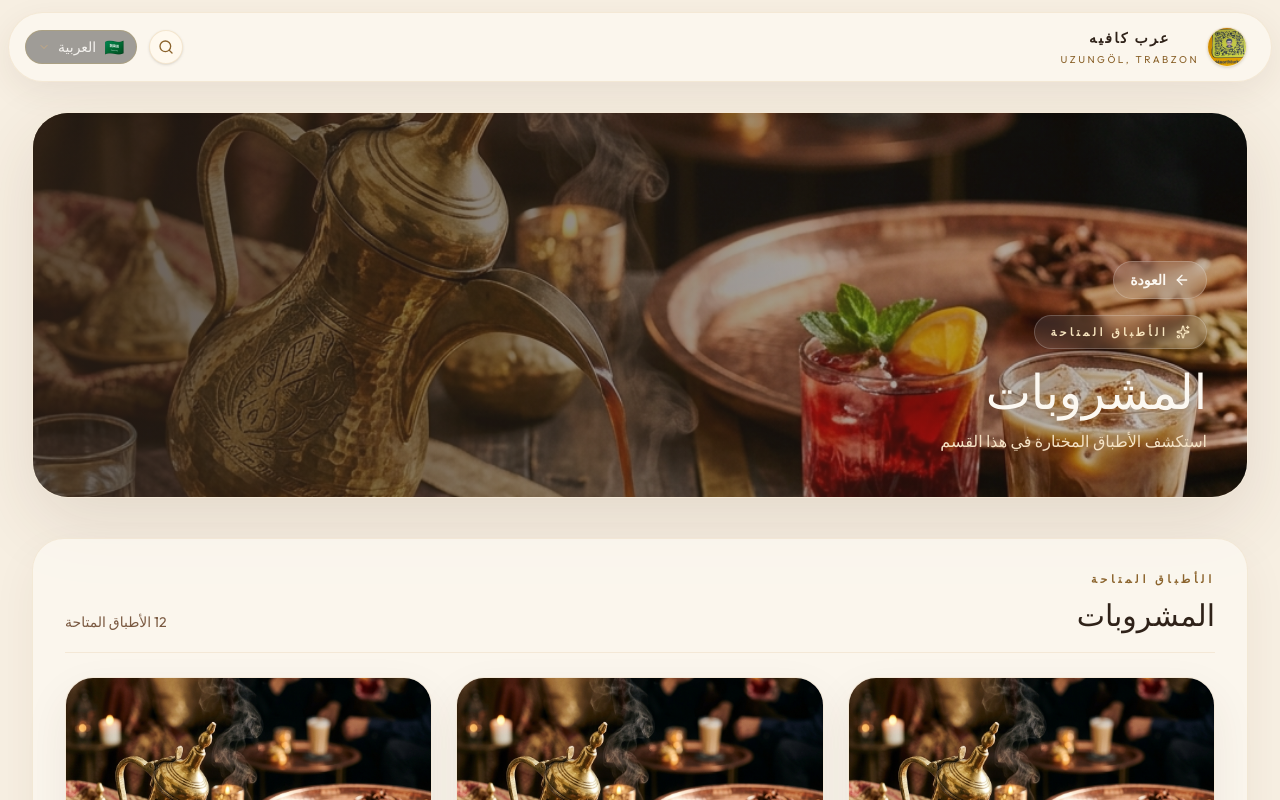
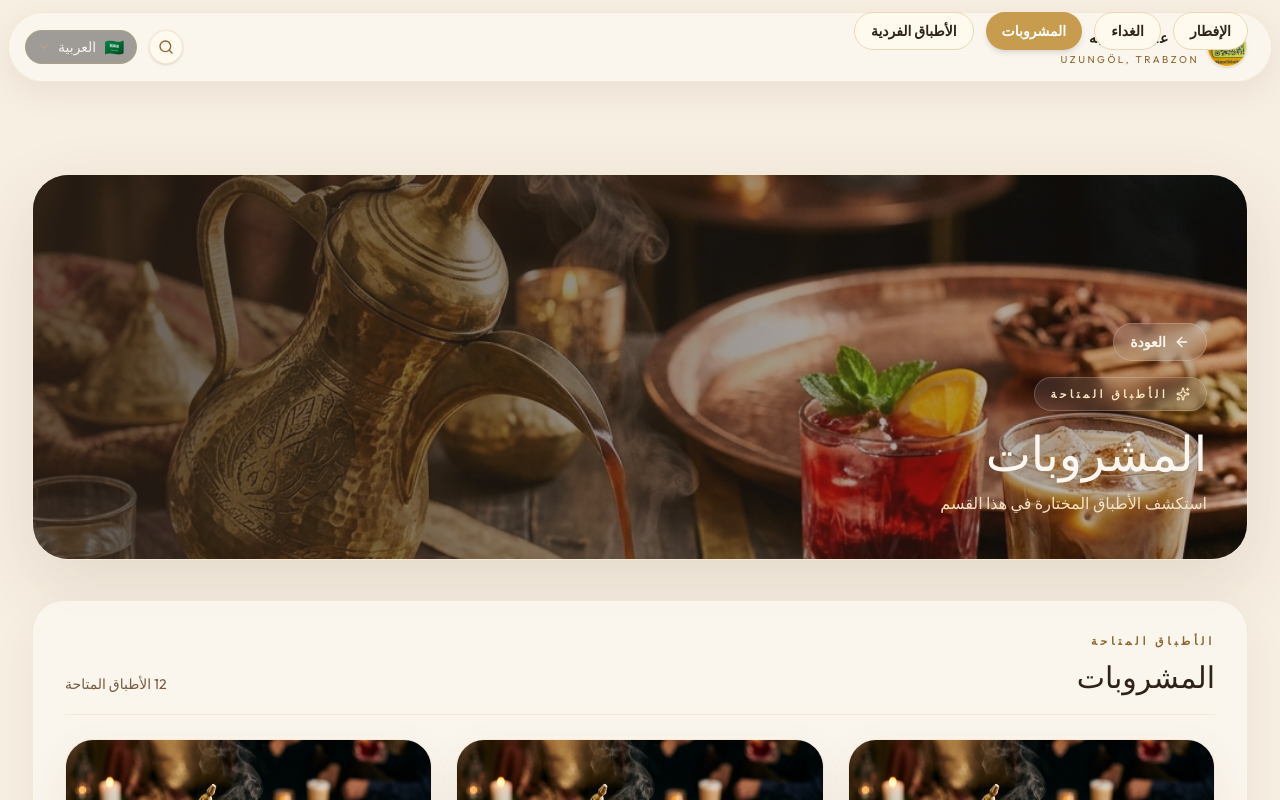
Before and after one commit to saleemAhmed7/meno-1, a Next.js app: page /drinks in a window 1280 px wide. Shown: the top 800 px of the page. Built offline with nearby package versions, Linux system fonts and the light colour scheme; a web font is replaced by a local one.

Commit message:
feat(nav): localize category tabs, remove subcategory chips, add tabs to category pages

```diff
--- a/src/app/page.tsx
+++ b/src/app/page.tsx
@@ -34,6 +34,10 @@ const translations = {
     categoriesSub: 'اختر القسم الذي تفضله وابدأ رحلتك بين الأطباق',
     featuredTitle: 'أطباقنا المختارة',
     featuredSub: 'أفضل الاختيارات مقدمة لك بأناقة',
+    categoryBreakfast: 'الإفطار',
+    categoryLunch: 'الغداء',
+    categoryDrinks: 'المشروبات',
+    categoryIndividual: 'الأطباق الفردية',
     viewCategory: 'عرض القسم',
     noFeatured: 'لا توجد أطباق مميزة حالياً.'
   },
@@ -50,6 +54,10 @@ const translations = {
     categoriesSub: 'Tercih ettiğiniz bölümü seçin ve menü yolculuğuna başlayın',
     featuredTitle: 'Seçkin Lezzetler',
     featuredSub: 'Özenle seçilmiş özel ürünler',
+    categoryBreakfast: 'Kahvaltı',
+    categoryLunch: 'Öğle Yemeği',
+    categoryDrinks: 'İçecekler',
+    categoryIndividual: 'Tek Kişilik Yemekler',
     viewCategory: 'Kategoriyi Gör',
     noFeatured: 'Şu anda öne çıkan ürün yok.'
   },
@@ -66,6 +74,10 @@ const translations = {
     categoriesSub: 'Choose a section and dive into our curated selection',
     featuredTitle: 'Featured Picks',
     featuredSub: 'Hand-selected premium dishes curated for you',
+    categoryBreakfast: 'Breakfast',
+    categoryLunch: 'Lunch',
+    categoryDrinks: 'Drinks',
+    categoryIndividual: 'Individual Dishes',
     viewCategory: 'View category',
     noFeatured: 'No featured dishes available right now.'
   }
@@ -284,18 +296,7 @@ export default function Home() {
               </div>
             </div>
 
-            {/* subcategory chips for active category */}
-            <div className="mt-3 flex gap-2 overflow-x-auto py-2">
-              {(() => {
-                const activeCat = findCategoryBySlug(activeCategorySlug) || categories[0];
-                if (!activeCat) return null;
-                return activeCat.products.slice(0, 12).map((p) => (
-                  <Link key={p.id} href={`${getRouteForCategory(activeCat)}#menu-${activeCat.id}-${p.id}`} className="flex-shrink-0 rounded-full border border-[#c79c4f]/15 bg-[#fff9ee] px-3 py-1.5 text-xs font-medium text-[#8b632c]">
-                    {p.name[currentLang] || p.name.en || p.id}
-                  </Link>
-                ));
-              })()}
-            </div>
+            {/* subcategory chips removed per request (redundant) */}
           </div>
 
           {/* large category banner for active category */}
--- a/src/components/CategoryRoutePage.tsx
+++ b/src/components/CategoryRoutePage.tsx
@@ -12,6 +12,13 @@ import InstallPWA from '@/components/InstallPWA';
 import SchemaOrg from '@/components/SchemaOrg';
 import { Language } from '@/components/LanguageSwitcher';
 import { Category, Product, Restaurant, Branch } from '@/types/menu';
+
+const categorySlugs = [
+  { slug: 'breakfast', route: '/breakfast', labels: { ar: 'الإفطار', tr: 'Kahvaltı', en: 'Breakfast' } },
+  { slug: 'lunch', route: '/lunch', labels: { ar: 'الغداء', tr: 'Öğle Yemeği', en: 'Lunch' } },
+  { slug: 'drinks', route: '/drinks', labels: { ar: 'المشروبات', tr: 'İçecekler', en: 'Drinks' } },
+  { slug: 'individual-dishes', route: '/individual-dishes', labels: { ar: 'الأطباق الفردية', tr: 'Tek Kişilik Yemekler', en: 'Individual Dishes' } }
+];
 
 interface CategoryRoutePageProps {
   slug: string;
@@ -92,6 +99,9 @@ export default function CategoryRoutePage({ slug, fallbackTitle }: CategoryRoute
   const isRtl = currentLang === 'ar';
   const siteUrl = typeof window !== 'undefined' ? window.location.origin : 'https://arab-cafe-uzungol.com';
 
+  // Helper to get localized category label
+  const getCatLabel = (s: { labels: { ar: string; tr: string; en: string } }) => s.labels[currentLang] || s.labels.en;
+
   const uiTexts = {
     ar: {
       title: fallbackTitle?.ar || category?.name.ar || 'القسم',
@@ -140,6 +150,28 @@ export default function CategoryRoutePage({ slug, fallbackTitle }: CategoryRoute
         searchQuery={searchQuery}
         onSearchChange={setSearchQuery}
       />
+
+      {/* Category tabs - sticky on mobile, text-only pills */}
+      <div className="mx-auto w-full max-w-7xl px-4 sm:px-6 lg:px-8">
+        <div className="sticky top-20 z-40 -mx-4 px-4 sm:mx-0 sm:px-0">
+          <div className="overflow-x-auto py-3">
+            <div className="flex gap-3 min-w-max">
+              {categorySlugs.map((s) => {
+                const active = slug === s.slug;
+                return (
+                  <button
+                    key={s.slug}
+                    onClick={() => router.push(s.route)}
+                    className={`flex-shrink-0 whitespace-nowrap rounded-full px-4 py-2 text-sm font-semibold transition-all ${active ? 'bg-[#c79c4f] text-white shadow-md' : 'bg-[#fff9ee] text-[#2f2219] border border-[#e9d8b4]'}`}
+                  >
+                    {getCatLabel(s)}
+                  </button>
+                );
+              })}
+            </div>
+          </div>
+        </div>
+      </div>
 
       <main className="mx-auto flex w-full max-w-7xl flex-col px-4 pb-16 pt-24 sm:px-6 lg:px-8 lg:pt-28">
         <section className="overflow-hidden rounded-[36px] border border-[#c79c4f]/15 bg-[#fcf8f1] shadow-[0_24px_70px_rgba(79,52,33,0.12)]">
```
